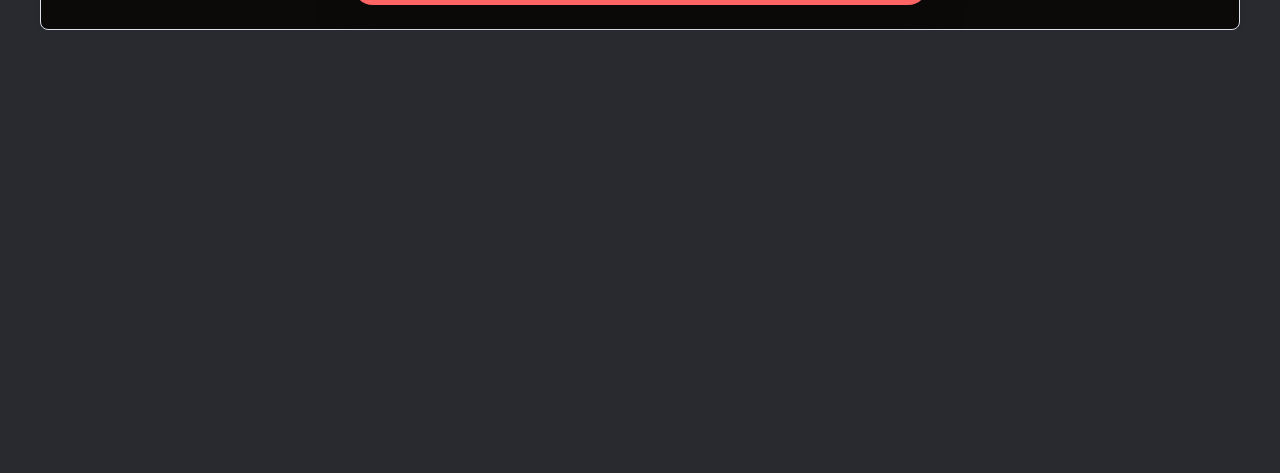
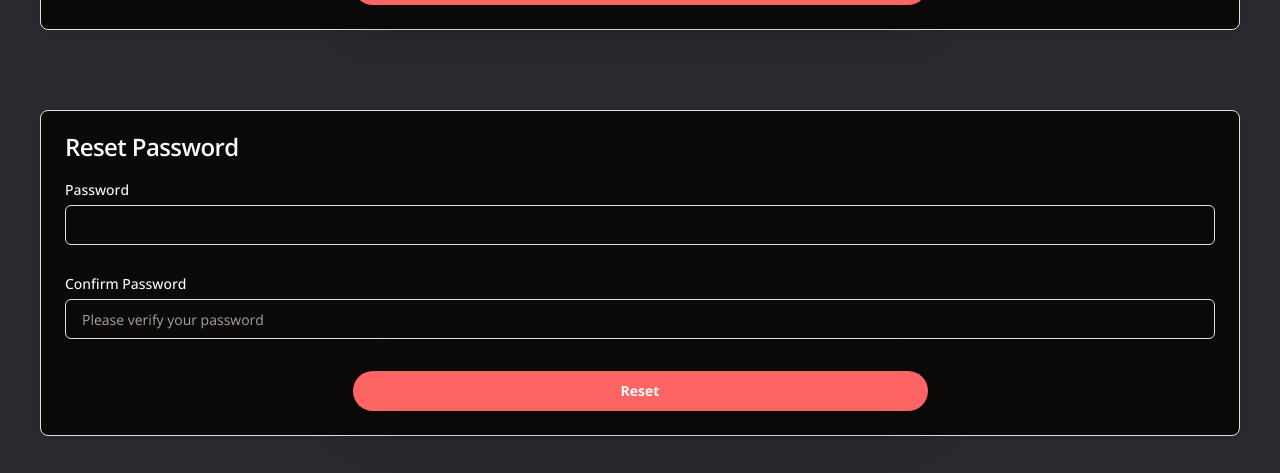
Before and after one commit to xyw0025/CS520_group_project, a Next.js app in the folder frontend/: page /profile in a window 1280 px wide. Shown: the part 1170-1643 px from the top of the page. Before the commit the page ends 1200 px from the top, so only its background shows below. Built offline with nearby package versions, Linux system fonts and the light colour scheme; no server answers.

Commit message:
Feat: reset password

```diff
--- a/frontend/app/(private)/profile/page.tsx
+++ b/frontend/app/(private)/profile/page.tsx
@@ -17,11 +17,28 @@ import {
 import { Input } from '@/components/ui/input';
 import { Label } from '@/components/ui/label';
 import ProfilePhotos from '@/components/ProfilePhotos';
+import { cn } from '@/lib/utils';
+import { PasswordInput } from '@/components/PasswordInput'
+
+const CardContainer = ({ className, ...props }: React.HTMLAttributes<HTMLDivElement>) => {
+  return (
+    <div
+      className={cn(
+        "flex items-center justify-center [&>div]:w-full",
+        className
+      )}
+      {...props}
+    />
+  )
+}
+
 
 const Profile = () => {
   const userService = useUserService();
   const currentUser = userService.currentUser;
   const { register, handleSubmit, formState, clearErrors, reset } = useForm();
+  const { register: registerReset, handleSubmit: handleSubmitReset, formState: formStateReset, getValues: getValuesReset } = useForm();
+  const { errors: errorsReset } = formStateReset;
   const { errors } = formState;
 
   const MAX_HOBBIES = 5;
@@ -85,6 +102,40 @@ const Profile = () => {
         message: 'Self-Introduction must be less than 500 characters',
       },
     }),
+    password: {
+      ...registerReset('password', {
+        required: 'Password is required',
+        minLength: {
+          value: 8,
+          message: 'Password must be at least 8 characters',
+        },
+        maxLength: {
+          value: 20,
+          message: 'Password must be less than 20 characters',
+        },
+      }),
+      errorMessage: errorsReset.password?.message,
+    },
+    confirmPassword: {
+      ...registerReset('confirmPassword', {
+        required: 'Confirm Password is required',
+        minLength: {
+          value: 8,
+          message: 'Confirm Password must be at least 8 characters',
+        },
+        maxLength: {
+          value: 20,
+          message: 'Confirm Password must be less than 20 characters',
+        },
+        validate: (value) => {
+          const passwordValue = getValuesReset('password');
+          if (value !== passwordValue) {
+            return 'Passwords do not match';
+          }
+        },
+      }),
+      errorMessage: errorsReset.confirmPassword?.message,
+    },
   };
 
   async function onSubmit({
@@ -109,6 +160,16 @@ const Profile = () => {
       console.log('Can not get the currentUser');
     }
   }
+
+  async function onResetSubmit({ password }: any) {
+    if (currentUser && currentUser.id) {
+      const updatedUser = await userService.resetPassword(currentUser.id, password);
+      userService.setUser(updatedUser);
+    } else {
+      console.log('Cannot get the currentUser');
+    }
+  }
+
 
   return (
     <div id="profile" className=" w-full h-screen">
@@ -254,6 +315,43 @@ const Profile = () => {
           </CardFooter>
         </form>
       </Card>
+      <div className="col-span-2 grid items-start gap-6 lg:col-span-2 lg:grid-cols-2 xl:col-span-1 xl:grid-cols-1">
+        <CardContainer>
+          <Card className="m-10 flex-1">
+            <CardHeader>
+              <CardTitle>Reset Password</CardTitle>
+            </CardHeader>
+            <form onSubmit={handleSubmitReset(onResetSubmit)}>
+              <CardContent className="grid gap-6">
+                <div className="grid gap-2">
+                  <Label htmlFor="password">Password</Label>
+                  <PasswordInput fields={fields.password} />
+                  <div className="text-red-700 font-bold">
+                  {errorsReset.password?.message?.toString()}
+                  </div>
+                </div>
+                <div className="grid gap-2">
+                  <Label htmlFor="confirmPassword">Confirm Password</Label>
+                  <PasswordInput placeholder='Please verify your password' id="confirmPassword" fields={fields.confirmPassword} />
+                  <div className="text-red-700 font-bold">
+                  {errorsReset.confirmPassword?.message?.toString()}
+                  </div>
+                </div>
+              </CardContent>
+              <CardFooter className="justify-between space-x-2">
+                <Button
+                  type="submit"
+                  disabled={formStateReset.isSubmitting}
+                  className="mx-auto place-self-center w-1/2"
+                  variant={'umass2'}
+                >
+                  {formStateReset.isSubmitting ? 'Submitting...' : 'Reset'}
+                </Button>
+              </CardFooter>
+            </form>
+          </Card>
+        </CardContainer>
+      </div>
     </div>
   );
 };
--- a/frontend/app/(public)/(auth)/login/page.tsx
+++ b/frontend/app/(public)/(auth)/login/page.tsx
@@ -115,7 +115,7 @@ export default function Login() {
             </div>
             <div className="grid gap-2">
               <Label htmlFor="password">Password</Label>
-              <PasswordInput fields={{ password: fields.password }} />
+              <PasswordInput fields={fields.password} />
             </div>
           </CardContent>
           <CardFooter>
--- a/frontend/app/(public)/(auth)/register/page.tsx
+++ b/frontend/app/(public)/(auth)/register/page.tsx
@@ -48,7 +48,8 @@ export default function Register() {
         message: 'Invalid email address',
       },
     }),
-    password: register('password', {
+    password: {
+      ...register('password', {
         required: 'Password is required',
         minLength: {
           value: 8,
@@ -59,7 +60,10 @@ export default function Register() {
           message: 'Password must be less than 20 characters',
         },
       }),
-    confirmPassword: register('confirmPassword', {
+      errorMessage: errors.password?.message,
+    },
+    confirmPassword: {
+      ...register('confirmPassword', {
         required: 'Confirm Password is required',
         minLength: {
           value: 8,
@@ -76,6 +80,8 @@ export default function Register() {
           }
         },
       }),
+      errorMessage: errors.confirmPassword?.message,
+    },
   };
 
   async function onSubmit(user: any) {
@@ -131,14 +137,14 @@ export default function Register() {
             </div>
             <div className="grid gap-2">
               <Label htmlFor="password">Password</Label>
-              <PasswordInput fields={{ password: fields.password }} />
+              <PasswordInput fields={ fields.password } />
               <div className="text-red-700 font-bold">
                 {errors.password?.message?.toString()}
               </div>
             </div>
             <div className="grid gap-2">
               <Label htmlFor="confirmPassword">Confirm Password</Label>
-              <PasswordInput placeholder='enter your password again' fields={{ password: fields.password }} />
+              <PasswordInput placeholder='enter your password again' fields={ fields.confirmPassword } />
               <div className="text-red-700 font-bold">
                 {errors.confirmPassword?.message?.toString()}
               </div>
--- a/frontend/components/PasswordInput.tsx
+++ b/frontend/components/PasswordInput.tsx
@@ -3,15 +3,15 @@ import { Input } from '@/components/ui/input';
 import { useForm } from 'react-hook-form';
 
 type PasswordInputProps = {
-    fields: {
-        password: {}
-    };
+    fields: {},
     placeholder?: string;
+    id?: string;
 };
 
 const PasswordInput = ({
     fields,
-    placeholder
+    placeholder,
+    id
 }: PasswordInputProps) => {
   const [password, setPassword] = useState('');
   const [showPassword, setShowPassword] = useState(false);
@@ -25,8 +25,8 @@ const PasswordInput = ({
   return (
     <div className="relative">
       <Input
-        {...fields.password}
-        id="password"
+        {...fields}
+        id={id ? id: "password"}
         type={showPassword ? "text" : "password"}
         value={password}
         onChange={(e) => {
--- a/frontend/utils/useUserService.ts
+++ b/frontend/utils/useUserService.ts
@@ -107,6 +107,23 @@ function useUserService(): IUserService {
       } catch (error: any) {
         toast({
           title: 'Uh oh! Something went wrong.',
+          variant: 'destructive',
+        });
+      }
+    },
+    resetPassword: async (id, password) => {
+      try {
+        const updated_user = await fetch.put(
+          `${API_URL}/api/v1/users/${id}/reset-password`,
+          {password: password}
+        );
+        toast({
+          title: 'Password reset successfully!',
+        });
+        return updated_user;
+      } catch (error: any) {
+        toast({
+          title: `Uh oh! Something went wrong.`,
           variant: 'destructive',
         });
       }
@@ -221,6 +238,7 @@ interface IUserService extends IUserStore {
   // delete: (id: string) => Promise<void>;
   setUser: (user: IUser) => Promise<void>;
   discover: (id: string) => Promise<IUser[]>;
+  resetPassword: (id: string, params: any) => Promise<IUser>;
   create_match_history: (
     id1: string,
     id2: string,
```
Also changed, not shown: 2 other files (tests, documents, lock files or other folders). Lines whose indentation alone changed are shown as unchanged.
